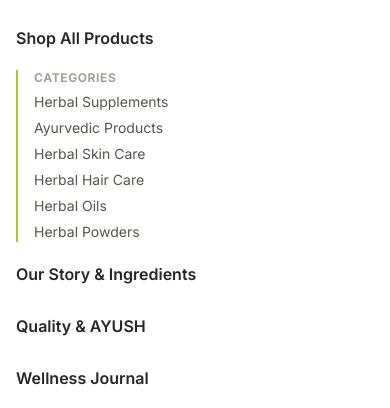
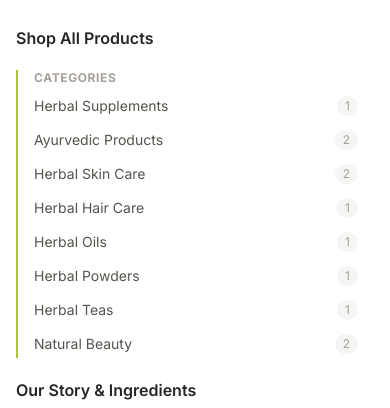
Before and after one commit to sridharsilver2017/mediherbz, a React (Vite) app in the folder frontend/: page / in a window 390 px wide. Both pictures are taken after a click on the button 36 px from the left and 88 px from the top of the page. Shown: the part 175-583 px from the top of the page. Built offline with nearby package versions, Linux system fonts and the light colour scheme; no server answers; a web font is replaced by a local one.

Commit message:
feat: make category counts dynamic in header desktop dropdown and mobile menu

```diff
--- a/frontend/src/components/layout/Header.tsx
+++ b/frontend/src/components/layout/Header.tsx
@@ -1,15 +1,28 @@
-import React, { useState } from 'react';
+import React, { useState, useEffect } from 'react';
 import { Link, useNavigate } from 'react-router-dom';
 import { ShoppingBag, Heart, Search, Menu, X, Phone, Mail, ChevronDown } from 'lucide-react';
 import { useCartStore } from '../../store/cartStore';
 import { useWishlistStore } from '../../store/wishlistStore';
 import { INITIAL_CATEGORIES } from '../../data/mockData';
+import { ProductCategory } from '../../types';
+import { api } from '../../api/client';
 
 export const Header: React.FC = () => {
   const [mobileMenuOpen, setMobileMenuOpen] = useState(false);
   const [searchOpen, setSearchOpen] = useState(false);
   const [searchQuery, setSearchQuery] = useState('');
   const [categoryDropdown, setCategoryDropdown] = useState(false);
+  const [categories, setCategories] = useState<ProductCategory[]>(INITIAL_CATEGORIES);
+
+  useEffect(() => {
+    let isMounted = true;
+    api.getCategories().then((cats) => {
+      if (isMounted && cats && cats.length > 0) {
+        setCategories(cats);
+      }
+    });
+    return () => { isMounted = false; };
+  }, []);
 
   const navigate = useNavigate();
   const totalCartItems = useCartStore((state) => state.totalItems());
@@ -89,7 +102,7 @@ export const Header: React.FC = () => {
                   <div className="px-4 py-2 border-b border-stone-100 text-xs font-bold text-stone-400 uppercase tracking-wider">
                     Herbal Collections
                   </div>
-                  {INITIAL_CATEGORIES.map((cat) => (
+                  {categories.map((cat) => (
                     <Link
                       key={cat.id}
                       to={`/shop?category=${cat.slug}`}
@@ -204,14 +217,15 @@ export const Header: React.FC = () => {
           </Link>
           <div className="pl-4 space-y-1.5 border-l-2 border-[#A6C928]">
             <p className="text-xs font-bold text-stone-400 uppercase tracking-wider">Categories</p>
-            {INITIAL_CATEGORIES.slice(0, 6).map((c) => (
+            {categories.slice(0, 8).map((c) => (
               <Link
                 key={c.id}
                 to={`/shop?category=${c.slug}`}
                 onClick={() => setMobileMenuOpen(false)}
-                className="block text-sm text-stone-600 hover:text-[#18833B]"
+                className="flex items-center justify-between text-sm text-stone-600 hover:text-[#18833B] pr-4 py-1"
               >
-                {c.name}
+                <span>{c.name}</span>
+                <span className="text-xs text-stone-400 bg-stone-100 px-2 py-0.5 rounded-full">{c.count}</span>
               </Link>
             ))}
           </div>
--- a/frontend/src/data/mockData.ts
+++ b/frontend/src/data/mockData.ts
@@ -30,17 +30,17 @@ export const INITIAL_BRAND_SETTINGS: BrandSettings = {
 };
 
 export const INITIAL_CATEGORIES: ProductCategory[] = [
-  { id: 1, name: 'Herbal Supplements', slug: 'herbal-supplements', count: 12, description: 'Daily organic supplements for stamina, immunity, and vitality.', image: 'https://dev-medinerbz.pantheonsite.io/wp-content/uploads/2026/11/category-herbal-supplements.jpg' },
-  { id: 2, name: 'Ayurvedic Products', slug: 'ayurvedic-products', count: 18, description: 'Classical Ayurvedic Rasayanas crafted with sacred Himalayan herbs.', image: 'https://dev-medinerbz.pantheonsite.io/wp-content/uploads/2026/11/category-ayurvedic-products.jpg' },
-  { id: 3, name: 'Herbal Skin Care', slug: 'herbal-skin-care', count: 15, description: 'Natural radiance creams, serums, and scrubs for youthful, glowing skin.', image: 'https://dev-medinerbz.pantheonsite.io/wp-content/uploads/2026/11/category-herbal-skin-care.jpg' },
-  { id: 4, name: 'Herbal Hair Care', slug: 'herbal-hair-care', count: 10, description: 'Root-nourishing herbal cleansers, masks, and follicle stimulants.', image: 'https://dev-medinerbz.pantheonsite.io/wp-content/uploads/2026/11/category-herbal-hair-care.jpg' },
-  { id: 5, name: 'Herbal Oils', slug: 'herbal-oils', count: 14, description: 'Cold-pressed botanical oils infused with Ayurvedic herbal extracts.', image: 'https://dev-medinerbz.pantheonsite.io/wp-content/uploads/2026/11/category-herbal-oils.jpg' },
-  { id: 6, name: 'Herbal Powders', slug: 'herbal-powders', count: 9, description: 'Single herb micronized pure powders for holistic daily wellness.', image: 'https://dev-medinerbz.pantheonsite.io/wp-content/uploads/2026/11/category-herbal-powders.jpg' },
-  { id: 7, name: 'Herbal Teas', slug: 'herbal-teas', count: 8, description: 'Aromatic therapeutic infusions designed for relaxation, detox & digestion.', image: 'https://dev-medinerbz.pantheonsite.io/wp-content/uploads/2026/11/category-herbal-teas.jpg' },
-  { id: 8, name: 'Natural Beauty', slug: 'natural-beauty', count: 11, description: 'Non-toxic, chemical-free botanical cosmetic treatments.', image: 'https://dev-medinerbz.pantheonsite.io/wp-content/uploads/2026/11/category-natural-beauty.jpg' },
-  { id: 9, name: 'Organic Products', slug: 'organic-products', count: 16, description: 'Eco-harvested, pesticide-free pure organic wellness goods.', image: 'https://dev-medinerbz.pantheonsite.io/wp-content/uploads/2026/11/category-organic-products.jpg' },
-  { id: 10, name: 'Wellness Essentials', slug: 'wellness-essentials', count: 7, description: 'Daily natural necessities for a balanced mind and body.', image: 'https://dev-medinerbz.pantheonsite.io/wp-content/uploads/2026/11/category-wellness-essentials.jpg' },
-  { id: 11, name: 'Herbal Kits & Combos', slug: 'herbal-kits-combos', count: 6, description: 'Curated herbal bundles offering comprehensive care at great value.', image: 'https://dev-medinerbz.pantheonsite.io/wp-content/uploads/2026/11/category-herbal-kits-combos.jpg' },
+  { id: 16, name: 'Herbal Supplements', slug: 'herbal-supplements', count: 1, description: 'Daily organic supplements for stamina, immunity, and vitality.', image: 'https://dev-medinerbz.pantheonsite.io/wp-content/uploads/2026/11/category-herbal-supplements.jpg' },
+  { id: 17, name: 'Ayurvedic Products', slug: 'ayurvedic-products', count: 2, description: 'Classical Ayurvedic Rasayanas crafted with sacred Himalayan herbs.', image: 'https://dev-medinerbz.pantheonsite.io/wp-content/uploads/2026/11/category-ayurvedic-products.jpg' },
+  { id: 18, name: 'Herbal Skin Care', slug: 'herbal-skin-care', count: 2, description: 'Natural radiance creams, serums, and scrubs for youthful, glowing skin.', image: 'https://dev-medinerbz.pantheonsite.io/wp-content/uploads/2026/11/category-herbal-skin-care.jpg' },
+  { id: 19, name: 'Herbal Hair Care', slug: 'herbal-hair-care', count: 1, description: 'Root-nourishing herbal cleansers, masks, and follicle stimulants.', image: 'https://dev-medinerbz.pantheonsite.io/wp-content/uploads/2026/11/category-herbal-hair-care.jpg' },
+  { id: 20, name: 'Herbal Oils', slug: 'herbal-oils', count: 1, description: 'Cold-pressed botanical oils infused with Ayurvedic herbal extracts.', image: 'https://dev-medinerbz.pantheonsite.io/wp-content/uploads/2026/11/category-herbal-oils.jpg' },
+  { id: 21, name: 'Herbal Powders', slug: 'herbal-powders', count: 1, description: 'Single herb micronized pure powders for holistic daily wellness.', image: 'https://dev-medinerbz.pantheonsite.io/wp-content/uploads/2026/11/category-herbal-powders.jpg' },
+  { id: 22, name: 'Herbal Teas', slug: 'herbal-teas', count: 1, description: 'Aromatic therapeutic infusions designed for relaxation, detox & digestion.', image: 'https://dev-medinerbz.pantheonsite.io/wp-content/uploads/2026/11/category-herbal-teas.jpg' },
+  { id: 23, name: 'Natural Beauty', slug: 'natural-beauty', count: 2, description: 'Non-toxic, chemical-free botanical cosmetic treatments.', image: 'https://dev-medinerbz.pantheonsite.io/wp-content/uploads/2026/11/category-natural-beauty.jpg' },
+  { id: 24, name: 'Organic Products', slug: 'organic-products', count: 1, description: 'Eco-harvested, pesticide-free pure organic wellness goods.', image: 'https://dev-medinerbz.pantheonsite.io/wp-content/uploads/2026/11/category-organic-products.jpg' },
+  { id: 25, name: 'Wellness Essentials', slug: 'wellness-essentials', count: 2, description: 'Daily natural necessities for a balanced mind and body.', image: 'https://dev-medinerbz.pantheonsite.io/wp-content/uploads/2026/11/category-wellness-essentials.jpg' },
+  { id: 26, name: 'Herbal Kits & Combos', slug: 'herbal-kits-combos', count: 1, description: 'Curated herbal bundles offering comprehensive care at great value.', image: 'https://dev-medinerbz.pantheonsite.io/wp-content/uploads/2026/11/category-herbal-kits-combos.jpg' },
 ];
 
 export const INITIAL_PRODUCTS: Product[] = [
```
